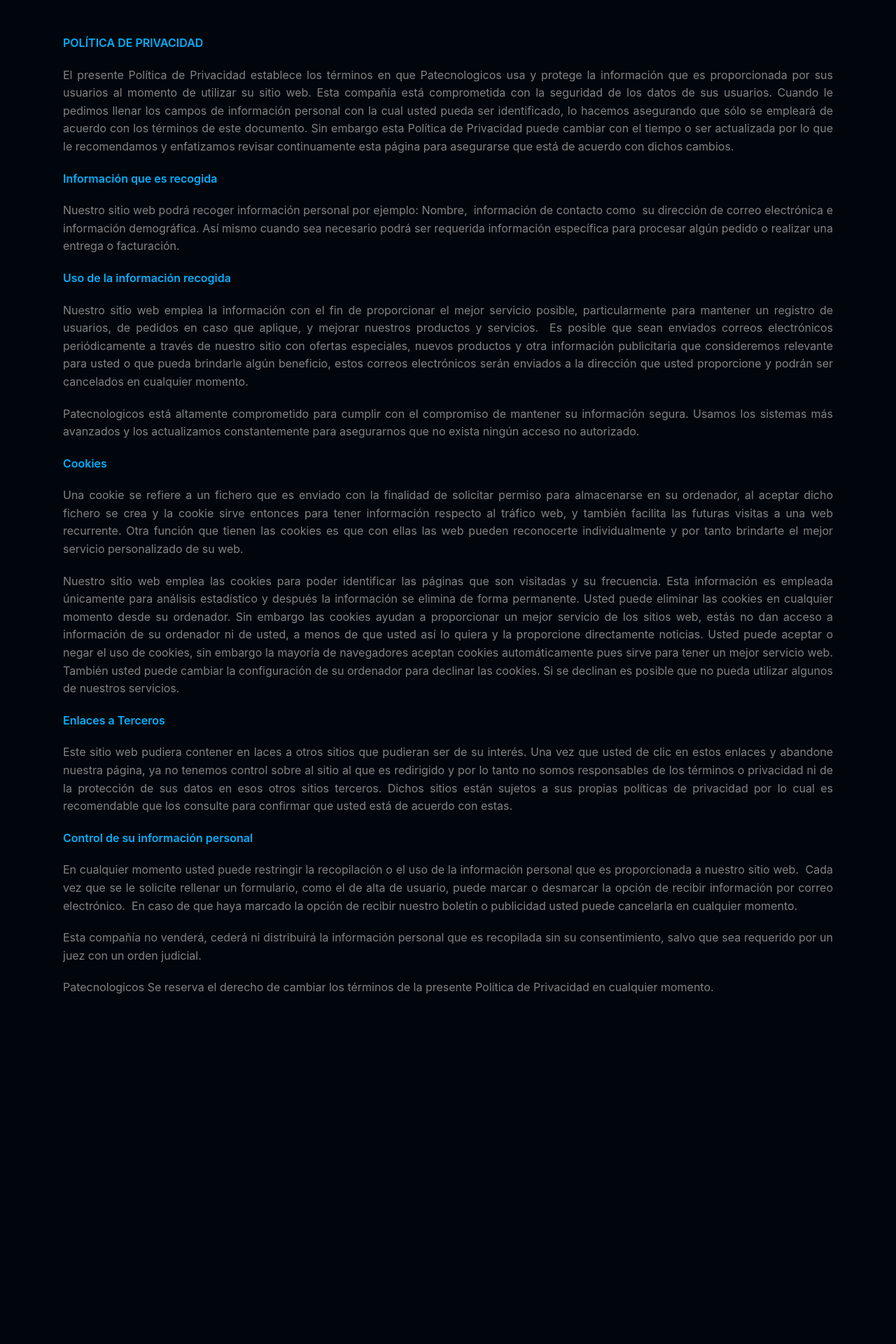
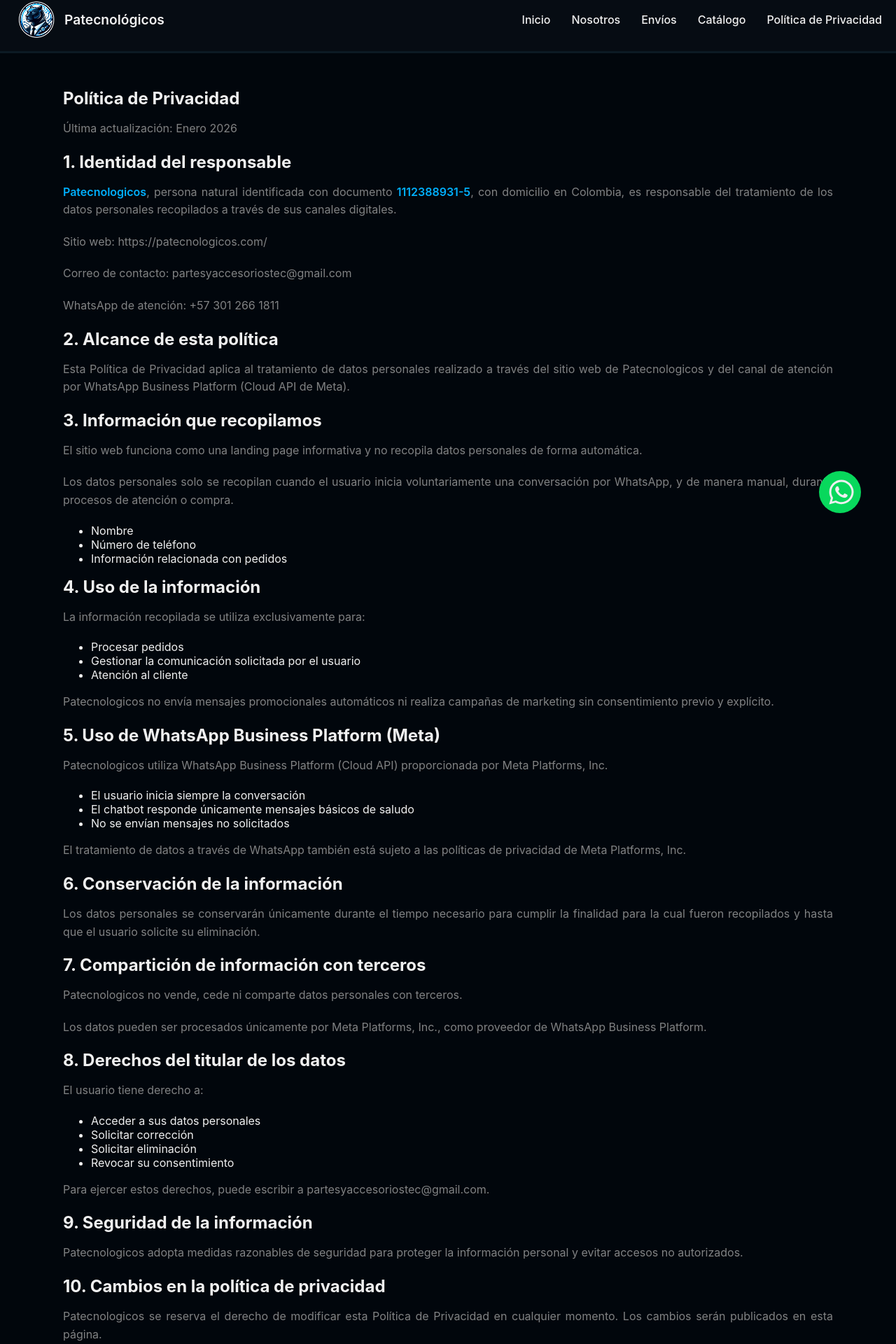
Before and after one commit to Ans-Soft/gaming-laptop-store-frontend, a React (Vite) app in the folder gaming-laptop-store/: page /politica-de-privacidad in a window 1280 px wide. Shown: the part 17-1937 px from the top of the page at 70% size. Before the commit the page ends 1511 px from the top, so only its background shows below. Built offline with nearby package versions, Linux system fonts and the light colour scheme.

Commit message:
politica de privacidad

```diff
--- a/gaming-laptop-store/src/pages/home/Home.jsx
+++ b/gaming-laptop-store/src/pages/home/Home.jsx
@@ -4,7 +4,6 @@
 import Footer from "../../components/Footer"
 import Whatsapp from "../../components/Whatsapp"
 import "../../styles/global.css"
-import CanvaEmbed from "../../components/CanvaEmbed.jsx"
 import About from "../about/About.jsx"
 import Shipping from "../shipping/Shipping.jsx"
 import LandingHeader from "../../components/LandingHeader.jsx"
--- a/gaming-laptop-store/src/pages/privacy/Privacy.jsx
+++ b/gaming-laptop-store/src/pages/privacy/Privacy.jsx
@@ -1,60 +1,184 @@
-import React from 'react';
-import '../../styles/privacy.css';
+import React from "react";
+import LandingHeader from "../../components/LandingHeader.jsx";
+import Whatsapp from "../../components/Whatsapp";
+
+import "../../styles/global.css";
+import "../../styles/privacy.css";
 
 const PrivacyPolicy = () => {
   return (
-    <div className="privacy-container">
-      <p><strong>POLÍTICA DE PRIVACIDAD</strong></p>
-      <p>El presente Política de Privacidad establece los términos en que Patecnologicos usa y protege la información que es
-          proporcionada por sus usuarios al momento de utilizar su sitio web. Esta compañía está comprometida con la seguridad
-          de los datos de sus usuarios. Cuando le pedimos llenar los campos de información personal con la cual usted pueda
-          ser identificado, lo hacemos asegurando que sólo se empleará de acuerdo con los términos de este documento. Sin
-          embargo esta Política de Privacidad puede cambiar con el tiempo o ser actualizada por lo que le recomendamos y
-          enfatizamos revisar continuamente esta página para asegurarse que está de acuerdo con dichos cambios.</p>
-      <p><strong>Información que es recogida</strong></p>
-      <p>Nuestro sitio web podrá recoger información personal por ejemplo: Nombre,&nbsp; información de contacto como&nbsp; su
-          dirección de correo electrónica e información demográfica. Así mismo cuando sea necesario podrá ser requerida
-          información específica para procesar algún pedido o realizar una entrega o facturación.</p>
-      <p><strong>Uso de la información recogida</strong></p>
-      <p>Nuestro sitio web emplea la información con el fin de proporcionar el mejor servicio posible, particularmente para
-          mantener un registro de usuarios, de pedidos en caso que aplique, y mejorar nuestros productos y servicios. &nbsp;Es
-          posible que sean enviados correos electrónicos periódicamente a través de nuestro sitio con ofertas especiales,
-          nuevos productos y otra información publicitaria que consideremos relevante para usted o que pueda brindarle algún
-          beneficio, estos correos electrónicos serán enviados a la dirección que usted proporcione y podrán ser cancelados en
-          cualquier momento.</p>
-      <p>Patecnologicos está altamente comprometido para cumplir con el compromiso de mantener su información segura. Usamos
-          los sistemas más avanzados y los actualizamos constantemente para asegurarnos que no exista ningún acceso no
-          autorizado.</p>
-      <p><strong>Cookies</strong></p>
-      <p>Una cookie se refiere a un fichero que es enviado con la finalidad de solicitar permiso para almacenarse en su
-          ordenador, al aceptar dicho fichero se crea y la cookie sirve entonces para tener información respecto al tráfico
-          web, y también facilita las futuras visitas a una web recurrente. Otra función que tienen las cookies es que con
-          ellas las web pueden reconocerte individualmente y por tanto brindarte el mejor servicio personalizado de su web.
-      </p>
-      <p>Nuestro sitio web emplea las cookies para poder identificar las páginas que son visitadas y su frecuencia. Esta
-          información es empleada únicamente para análisis estadístico y después la información se elimina de forma
-          permanente. Usted puede eliminar las cookies en cualquier momento desde su ordenador. Sin embargo las cookies ayudan
-          a proporcionar un mejor servicio de los sitios web, estás no dan acceso a información de su ordenador ni de usted, a
-          menos de que usted así lo quiera y la proporcione directamente noticias. Usted puede aceptar o negar el uso de cookies, sin embargo la mayoría de
-          navegadores aceptan cookies automáticamente pues sirve para tener un mejor servicio web. También usted puede cambiar
-          la configuración de su ordenador para declinar las cookies. Si se declinan es posible que no pueda utilizar algunos
-          de nuestros servicios.</p>
-      <p><strong>Enlaces a Terceros</strong></p>
-      <p>Este sitio web pudiera contener en laces a otros sitios que pudieran ser de su interés. Una vez que usted de clic en
-          estos enlaces y abandone nuestra página, ya no tenemos control sobre al sitio al que es redirigido y por lo tanto no
-          somos responsables de los términos
-              o privacidad ni de la protección de sus datos en esos otros sitios terceros. Dichos sitios están sujetos a
-          sus propias políticas de privacidad por lo cual es recomendable que los consulte para confirmar que usted está de
-          acuerdo con estas.</p>
-      <p><strong>Control de su información personal</strong></p>
-      <p>En cualquier momento usted puede restringir la recopilación o el uso de la información personal que es proporcionada
-          a nuestro sitio web.&nbsp; Cada vez que se le solicite rellenar un formulario, como el de alta de usuario, puede
-          marcar o desmarcar la opción de recibir información por correo electrónico. &nbsp;En caso de que haya marcado la
-          opción de recibir nuestro boletín o publicidad usted puede cancelarla en cualquier momento.</p>
-      <p>Esta compañía no venderá, cederá ni distribuirá la información personal que es recopilada sin su consentimiento,
-          salvo que sea requerido por un juez con un orden judicial.</p>
-      <p>Patecnologicos Se reserva el derecho de cambiar los términos de la presente Política de Privacidad en cualquier
-          momento.</p>
+    <div className="homepage">
+      <LandingHeader />
+
+      <main className="privacy-policy" role="main">
+        <section className="privacy-container">
+          <header>
+            <h1>Política de Privacidad</h1>
+            <p className="privacy-updated">
+              Última actualización: Enero 2026
+            </p>
+          </header>
+
+          <article>
+            <h2>1. Identidad del responsable</h2>
+            <p>
+              <strong>Patecnologicos</strong>, persona natural identificada con
+              documento <strong>1112388931-5</strong>, con domicilio en Colombia,
+              es responsable del tratamiento de los datos personales recopilados
+              a través de sus canales digitales.
+            </p>
+
+            <p>
+              Sitio web:{" "}
+              <a
+                href="https://patecnologicos.com/"
+                target="_blank"
+                rel="noopener noreferrer"
+              >
+                https://patecnologicos.com/
+              </a>
+            </p>
+
+            <p>
+              Correo de contacto:{" "}
+              <a href="mailto:partesyaccesoriostec@gmail.com">
+                partesyaccesoriostec@gmail.com
+              </a>
+            </p>
+
+            <p>WhatsApp de atención: +57 301 266 1811</p>
+          </article>
+
+          <article>
+            <h2>2. Alcance de esta política</h2>
+            <p>
+              Esta Política de Privacidad aplica al tratamiento de datos
+              personales realizado a través del sitio web de Patecnologicos y
+              del canal de atención por WhatsApp Business Platform (Cloud API de
+              Meta).
+            </p>
+          </article>
+
+          <article>
+            <h2>3. Información que recopilamos</h2>
+            <p>
+              El sitio web funciona como una landing page informativa y no
+              recopila datos personales de forma automática.
+            </p>
+
+            <p>
+              Los datos personales solo se recopilan cuando el usuario inicia
+              voluntariamente una conversación por WhatsApp, y de manera manual,
+              durante procesos de atención o compra.
+            </p>
+
+            <ul>
+              <li>Nombre</li>
+              <li>Número de teléfono</li>
+              <li>Información relacionada con pedidos</li>
+            </ul>
+          </article>
+
+          <article>
+            <h2>4. Uso de la información</h2>
+            <p>
+              La información recopilada se utiliza exclusivamente para:
+            </p>
+
+            <ul>
+              <li>Procesar pedidos</li>
+              <li>Gestionar la comunicación solicitada por el usuario</li>
+              <li>Atención al cliente</li>
+            </ul>
+
+            <p>
+              Patecnologicos no envía mensajes promocionales automáticos ni
+              realiza campañas de marketing sin consentimiento previo y
+              explícito.
+            </p>
+          </article>
+
+          <article>
+            <h2>5. Uso de WhatsApp Business Platform (Meta)</h2>
+            <p>
+              Patecnologicos utiliza WhatsApp Business Platform (Cloud API)
+              proporcionada por Meta Platforms, Inc.
+            </p>
+
+            <ul>
+              <li>El usuario inicia siempre la conversación</li>
+              <li>El chatbot responde únicamente mensajes básicos de saludo</li>
+              <li>No se envían mensajes no solicitados</li>
+            </ul>
+
+            <p>
+              El tratamiento de datos a través de WhatsApp también está sujeto a
+              las políticas de privacidad de Meta Platforms, Inc.
+            </p>
+          </article>
+
+          <article>
+            <h2>6. Conservación de la información</h2>
+            <p>
+              Los datos personales se conservarán únicamente durante el tiempo
+              necesario para cumplir la finalidad para la cual fueron
+              recopilados y hasta que el usuario solicite su eliminación.
+            </p>
+          </article>
+
+          <article>
+            <h2>7. Compartición de información con terceros</h2>
+            <p>
+              Patecnologicos no vende, cede ni comparte datos personales con
+              terceros.
+            </p>
+
+            <p>
+              Los datos pueden ser procesados únicamente por Meta Platforms,
+              Inc., como proveedor de WhatsApp Business Platform.
+            </p>
+          </article>
+
+          <article>
+            <h2>8. Derechos del titular de los datos</h2>
+            <p>El usuario tiene derecho a:</p>
+
+            <ul>
+              <li>Acceder a sus datos personales</li>
+              <li>Solicitar corrección</li>
+              <li>Solicitar eliminación</li>
+              <li>Revocar su consentimiento</li>
+            </ul>
+
+            <p>
+              Para ejercer estos derechos, puede escribir a{" "}
+              <a href="mailto:partesyaccesoriostec@gmail.com">
+                partesyaccesoriostec@gmail.com
+              </a>
+              .
+            </p>
+          </article>
+
+          <article>
+            <h2>9. Seguridad de la información</h2>
+            <p>
+              Patecnologicos adopta medidas razonables de seguridad para proteger
+              la información personal y evitar accesos no autorizados.
+            </p>
+          </article>
+
+          <article>
+            <h2>10. Cambios en la política de privacidad</h2>
+            <p>
+              Patecnologicos se reserva el derecho de modificar esta Política de
+              Privacidad en cualquier momento. Los cambios serán publicados en
+              esta página.
+            </p>
+          </article>
+        </section>
+      </main>
+
+      <Whatsapp />
     </div>
   );
 };
```
